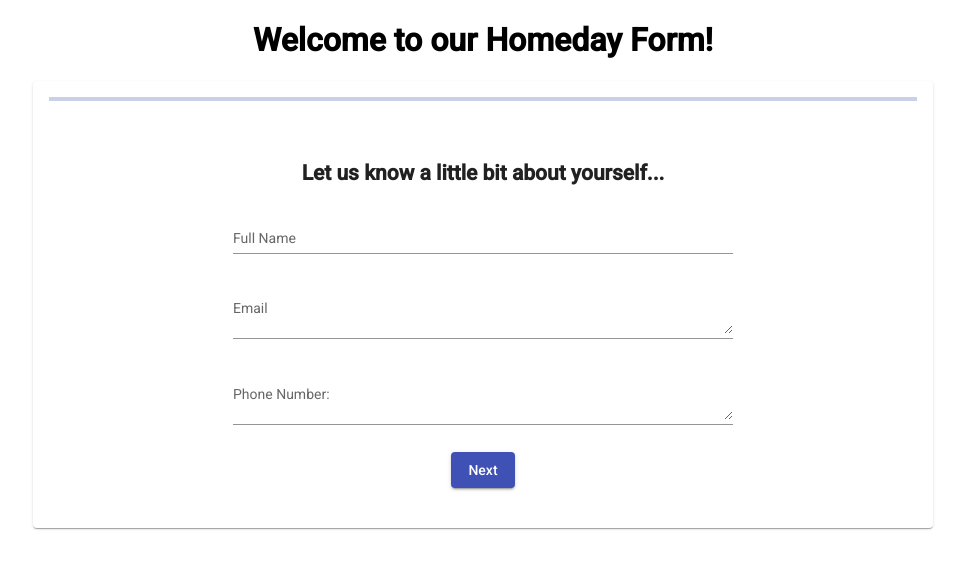
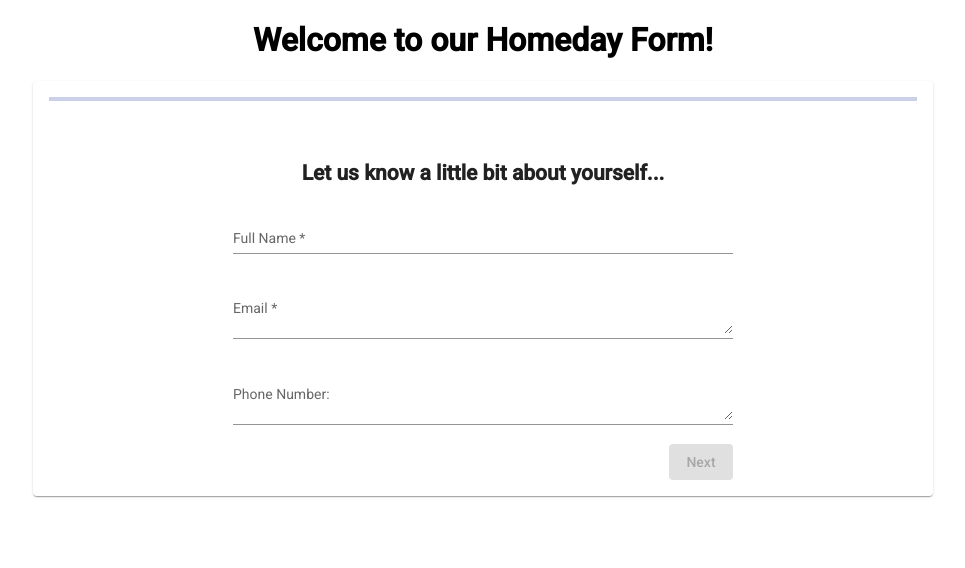
Before and after one commit to RichardOtvos/homeday-app, an Angular app: page /application-form in a window 1280 px wide. Shown: the top 568 px of the page, without its empty margins (157-1122 px from the left). Built offline with nearby package versions, Linux system fonts and the light colour scheme.

Commit message:
Adds validation to form fields

```diff
--- a/src/app/application-form/application-form.component.html
+++ b/src/app/application-form/application-form.component.html
@@ -4,9 +4,12 @@
     <app-personal-data-form *ngSwitchCase="FORM_PAGES.PersonalData"
                             (onNext)="goToSalaryInfoForm()"></app-personal-data-form>
     <app-salary-info-form *ngSwitchCase="FORM_PAGES.SalaryInfo"
+                          (onBack)="goToPersonalDataForm()"
                           (onNext)="goToReviewPage()"
-                          (onBack)="goToPersonalDataForm()"
     ></app-salary-info-form>
-    <app-review-page *ngSwitchCase="FORM_PAGES.Review"></app-review-page>
+    <app-review-page *ngSwitchCase="FORM_PAGES.Review"
+                     (onBack)="goToSalaryInfoForm()"
+                     (onSubmit)="submitForm($event)"
+    ></app-review-page>
   </mat-card-content>
 </mat-card>
--- a/src/app/application-form/application-form.component.ts
+++ b/src/app/application-form/application-form.component.ts
@@ -1,4 +1,6 @@
 import {Component, OnInit} from '@angular/core';
+import {PersonalDetails} from "../models/personal-details";
+import {SalaryInfo} from "../models/salary-info";
 
 @Component({
   selector: 'app-application-form',
@@ -48,4 +50,8 @@
     this.progressBarState = this.getProgressBarState();
   }
 
+  submitForm(formData: PersonalDetails & SalaryInfo){
+    console.log('sent the following data', formData);
+  }
+
 }
--- a/src/app/application-form/personal-data-form/personal-data-form.component.html
+++ b/src/app/application-form/personal-data-form/personal-data-form.component.html
@@ -1,21 +1,23 @@
-<form class="personal-data-form">
+<form class="personal-data-form" #personalDataForm='ngForm'>
   <h2>Let us know a little bit about yourself...</h2>
   <mat-form-field appearance="standard" class="field-full-width">
     <mat-label>Full Name</mat-label>
-    <input matInput  name="full-name" placeholder="Full Name" [(ngModel)]="formsData.personalDetails.fullName">
+    <input matInput minlength="3" required name="full-name" placeholder="Full Name" [(ngModel)]="formsData.personalDetails.fullName">
   </mat-form-field>
 
   <mat-form-field appearance="standard" class="field-full-width">
     <mat-label>Email</mat-label>
-    <textarea matInput name="email" placeholder="Email" [(ngModel)]="formsData.personalDetails.email"></textarea>
+    <textarea matInput email name="email" required type="email" placeholder="Email" [(ngModel)]="formsData.personalDetails.email"></textarea>
   </mat-form-field>
 
   <mat-form-field appearance="standard" class="field-full-width">
     <mat-label>Phone Number:</mat-label>
-    <textarea matInput name="phone-number" placeholder="Phone number" [(ngModel)]="formsData.personalDetails.phoneNumber"></textarea>
+    <textarea matInput name="phone-number" type="tel" placeholder="Phone number" [(ngModel)]="formsData.personalDetails.phoneNumber"></textarea>
   </mat-form-field>
 
-  <mat-card-actions>
-    <button mat-raised-button color="primary" (click)="onClickNext()">Next</button>
-  </mat-card-actions>
+  <div class="button-bar">
+    <button mat-raised-button color="primary"
+            [disabled]="personalDataForm.invalid"
+            (click)="onClickNext()">Next</button>
+  </div>
 </form>
--- a/src/app/application-form/salary-info-form/salary-info-form.component.html
+++ b/src/app/application-form/salary-info-form/salary-info-form.component.html
@@ -1,4 +1,4 @@
-<form class="salary-info-form ">
+<form class="salary-info-form" #salaryInfoForm='ngForm'>
   <h2>Tell us about your financial situation...</h2>
   <mat-form-field appearance="standard" class="field-full-width">
     <mat-label>Current Workplace</mat-label>
@@ -7,7 +7,7 @@
   </mat-form-field>
 
   <p class="field-label"><label>What is your salary (in Euros)?</label></p>
-  <mat-radio-group name="salary-range" aria-label="Select an option" [(ngModel)]="formsData.salaryInfo.salaryRange">
+  <mat-radio-group required name="salary-range" aria-label="Select an option" [(ngModel)]="formsData.salaryInfo.salaryRange">
     <mat-radio-button value="0 - 1000">0 - 1000</mat-radio-button>
     <mat-radio-button value="1000 - 2000">1000 - 2000</mat-radio-button>
     <mat-radio-button value="2000 - 3000">2000 - 3000</mat-radio-button>
@@ -20,8 +20,9 @@
     </mat-checkbox>
   </p>
 
-  <mat-card-actions>
+  <div class="button-bar">
     <button mat-button (click)="onClickBack()">Back</button>
-    <button mat-raised-button color="primary" (click)="onClickNext()">Next</button>
-  </mat-card-actions>
+    <button mat-raised-button color="primary" [disabled]="salaryInfoForm.invalid"
+            (click)="onClickNext()">Next</button>
+  </div>
 </form>
--- a/src/app/application-form/shared-form-styles.scss
+++ b/src/app/application-form/shared-form-styles.scss
@@ -7,4 +7,8 @@
   .mat-form-field {
     width: 100%
   }
+
+  .button-bar{
+    text-align: right;
+  }
 }
```
